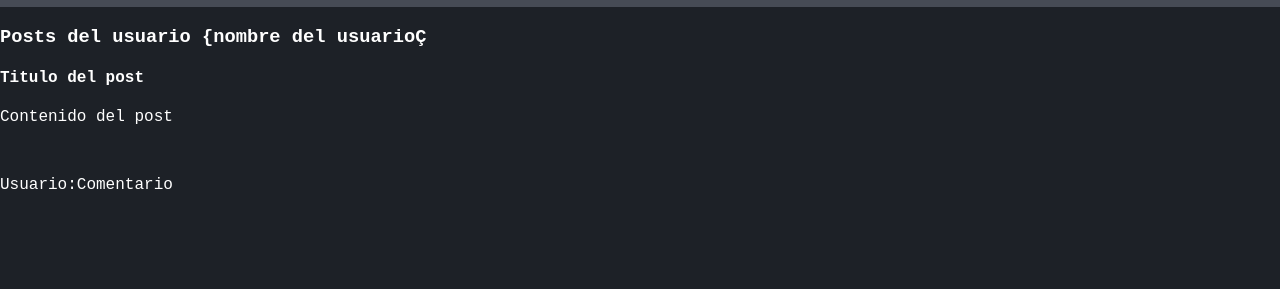
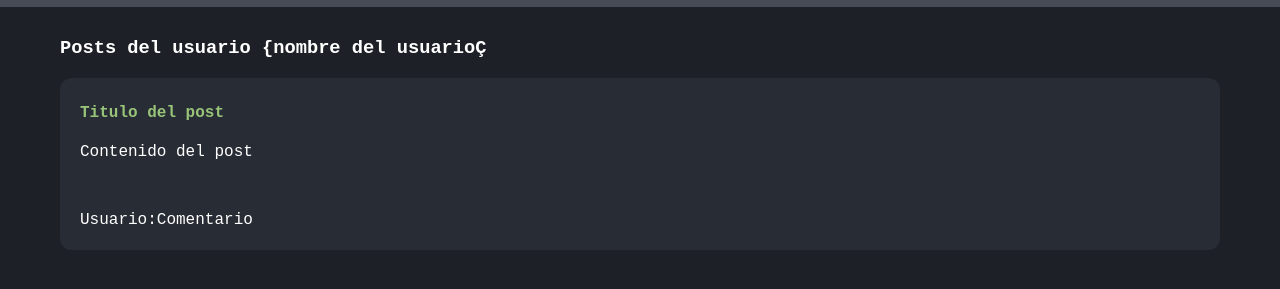
Before and after one commit to BySaF6/curso-git, a plain HTML site: page index.html in a window 1280 px wide. Shown: the part 63-352 px from the top of the page. Drawn offline with Linux system fonts and the light colour scheme; a web font is replaced by a local one.

Commit message:
Add post styles

```diff
--- a/style.css
+++ b/style.css
@@ -22,3 +22,23 @@
     width: 50px;
     height: 50px;
 }
+
+.container {
+    margin-top: 30px;
+    padding: 0 60px 0 60px;
+}
+
+.post {
+    background-color: #282c34;
+    margin-bottom: 15px;
+    padding: 5px 20px 5px 20px;
+    border-radius: 12px;
+}
+
+.post h4{
+    color: #98c379;
+}
+
+.posst span {
+    color: #61afef;
+}
```
